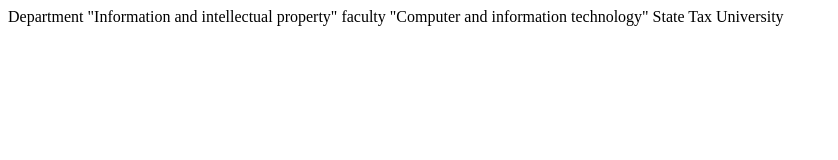
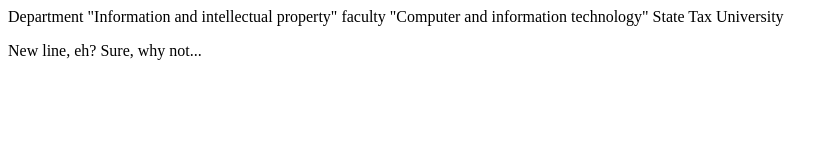
Before and after one commit to Packlandq/git-github-repository, a plain HTML site: page index.html in a window 1280 px wide. Shown: the whole page, without its empty margins (0-838 px from the left). Drawn offline with Linux system fonts and the light colour scheme.

Commit message:
New line for index.html
Added a new line to make things more interesting

```diff
--- a/index.html
+++ b/index.html
@@ -9,5 +9,6 @@
     Department "Information and intellectual property"
     faculty "Computer and information technology" State Tax University
   </div>
+  <p>New line, eh? Sure, why not...</p>
 </body>
 </html>
```
